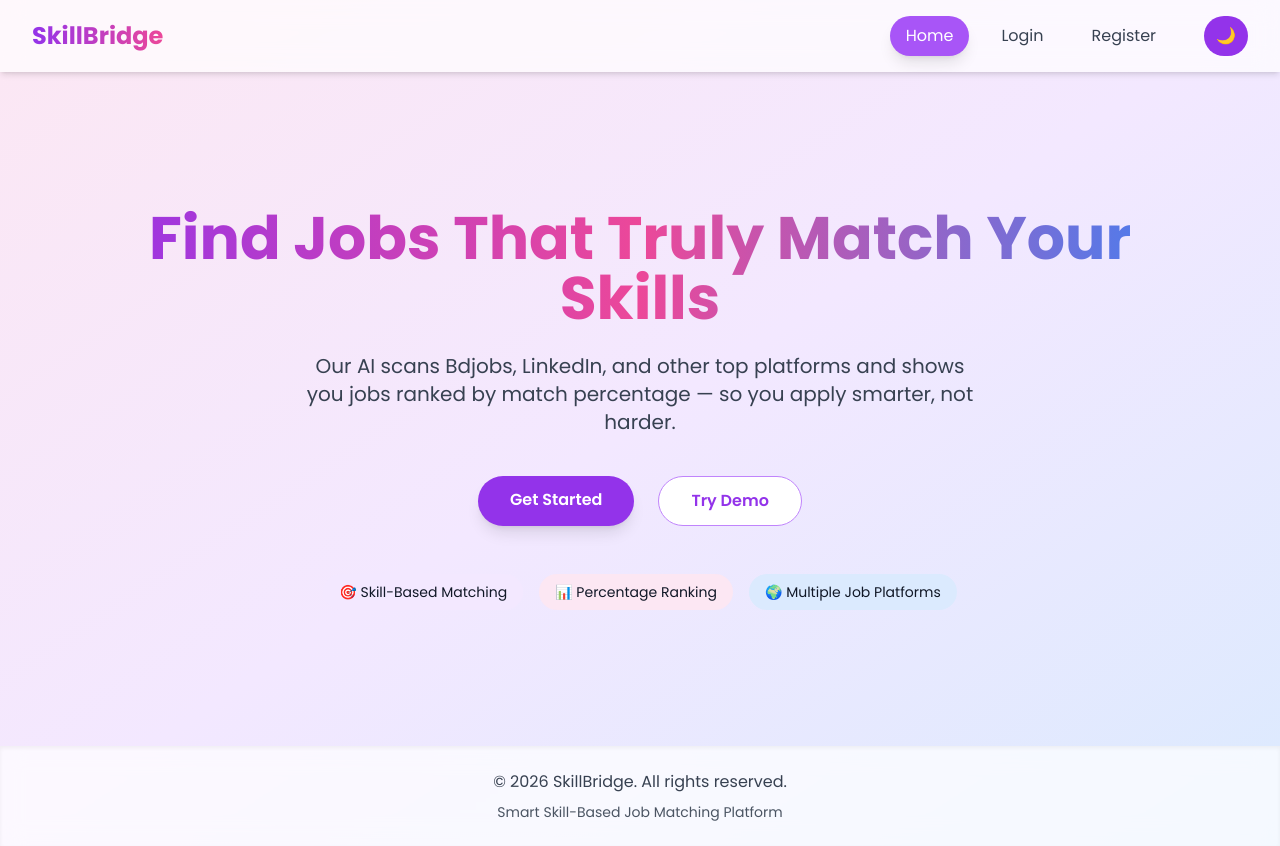
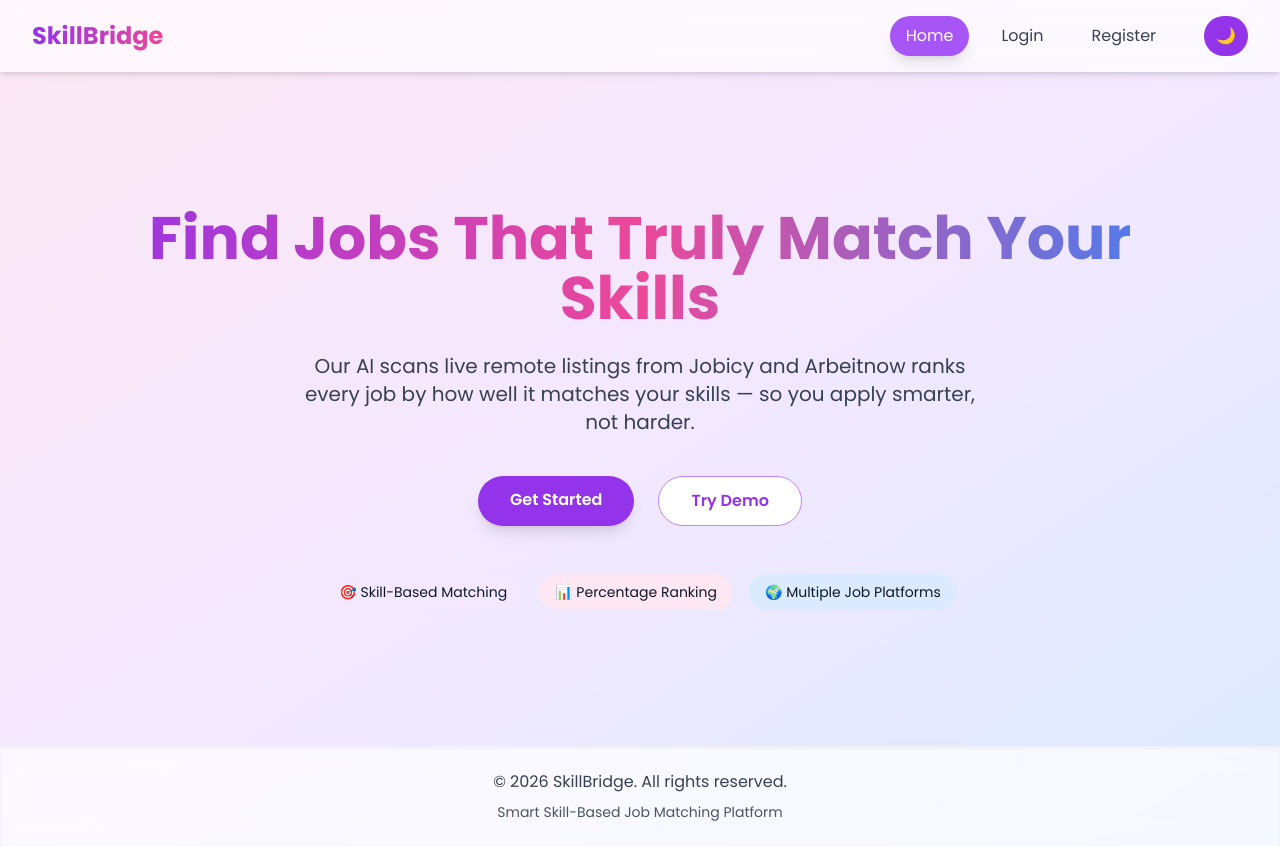
Before and after one commit to FarhanaaTasnim/Skillbridge, a React (Vite) app in the folder skillbridge-frontend/skillbridge-frontend/: page / in a window 1280 px wide. Built offline with nearby package versions, Linux system fonts and the light colour scheme; no server answers.

Commit message:
update Hero component

```diff
--- a/skillbridge-frontend/skillbridge-frontend/src/components/layout/Hero.jsx
+++ b/skillbridge-frontend/skillbridge-frontend/src/components/layout/Hero.jsx
@@ -29,8 +29,8 @@ const Hero = () => {
           text-gray-700 dark:text-gray-300
         "
       >
-        Our AI scans Bdjobs, LinkedIn, and other top platforms
-        and shows you jobs ranked by match percentage —
+        Our AI scans live remote listings from Jobicy and Arbeitnow
+        ranks every job by how well it matches your skills —
         so you apply smarter, not harder.
       </motion.p>
 
```
